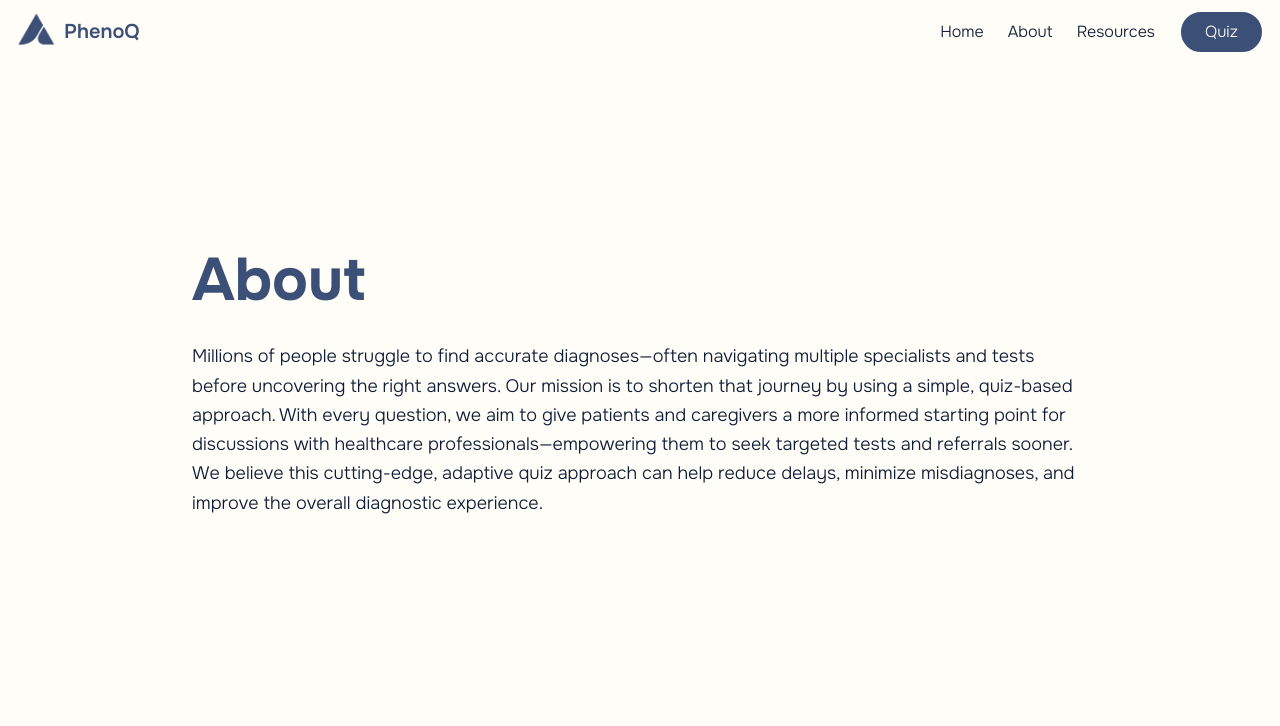
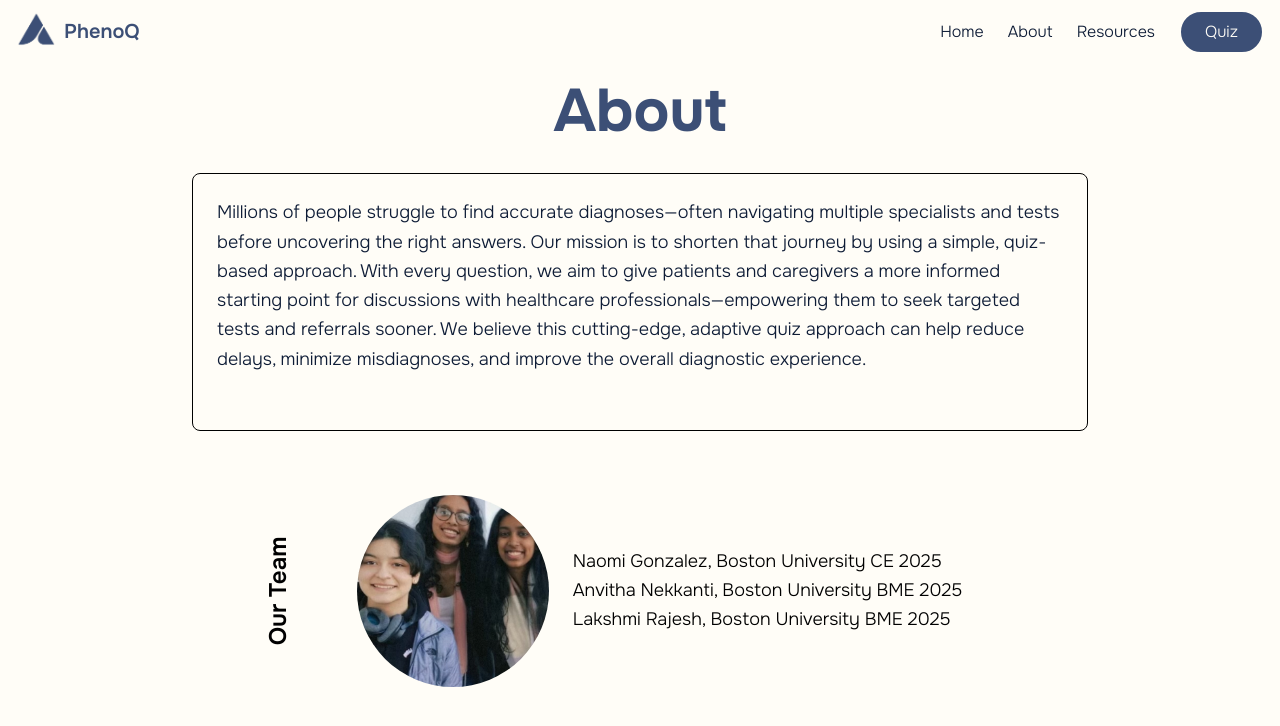
Before and after one commit to NaomiGonz/NAL, a React (Vite) app in the folder web-app/: page /about in a window 1280 px wide. Shown: the top 726 px of the page. Built offline with nearby package versions, Linux system fonts and the light colour scheme.

Commit message:
i fixed the about page

```diff
--- a/web-app/src/pages/About.jsx
+++ b/web-app/src/pages/About.jsx
@@ -1,12 +1,13 @@
 import React from 'react'
+import teamPhoto from '/teamphoto.jpg'
 
 const About = () => {
   return (
     <div className="py-20 min-h-screen w-full bg-cover bg-no-repeat bg-center flex flex-col justify-center px-4">
       <div className="max-w-4xl mx-auto text-left">
-        <h1 className="text-6xl font-bold text-mediumblue text-slate-800 mb-4">About</h1>
-        <h2 className="text-3xl text-slate-600 mb-8">
-        </h2>
+        <h1 className="text-6xl font-bold text-mediumblue text-center text-slate-800 mb-4">About</h1>
+        <h2 className="text-3xl text-slate-600 mb-8"></h2>
+          <div className="rounded-lg border border-red-500 p-6 bg-blue-50">
             <p className="text-slate-600 font-light text-darkblue text-lg leading-relaxed mb-8">
               Millions of people struggle to find accurate diagnoses—often navigating multiple
               specialists and tests before uncovering the right answers. Our mission is to shorten
@@ -17,6 +18,27 @@ const About = () => {
               delays, minimize misdiagnoses, and improve the overall diagnostic experience.
             </p>
           </div>
+     <div className="flex items-center p-8 mt-8">
+          <p className="text-2xl text-green-800 font-semibold transform -rotate-90 mr-6">
+            Our Team
+          </p>
+          <div className="w-48 h-48 rounded-full overflow-hidden mr-6">
+            <img
+              src={teamPhoto}
+              alt="Our Team"
+              className="object-cover w-full h-full"
+            />
+          </div>
+          <p className="text-slate-600 font-light text-blue-900 text-lg leading-relaxed">
+            Naomi Gonzalez, Boston University CE 2025
+            <br />
+            Anvitha Nekkanti, Boston University BME 2025
+            <br />
+            Lakshmi Rajesh, Boston University BME 2025
+          </p>
+        </div>
+
+      </div>
     </div>
   );
 };
```
Also changed, not shown: web-app/public/teamphoto.jpg (added). Lines whose indentation alone changed are shown as unchanged.
